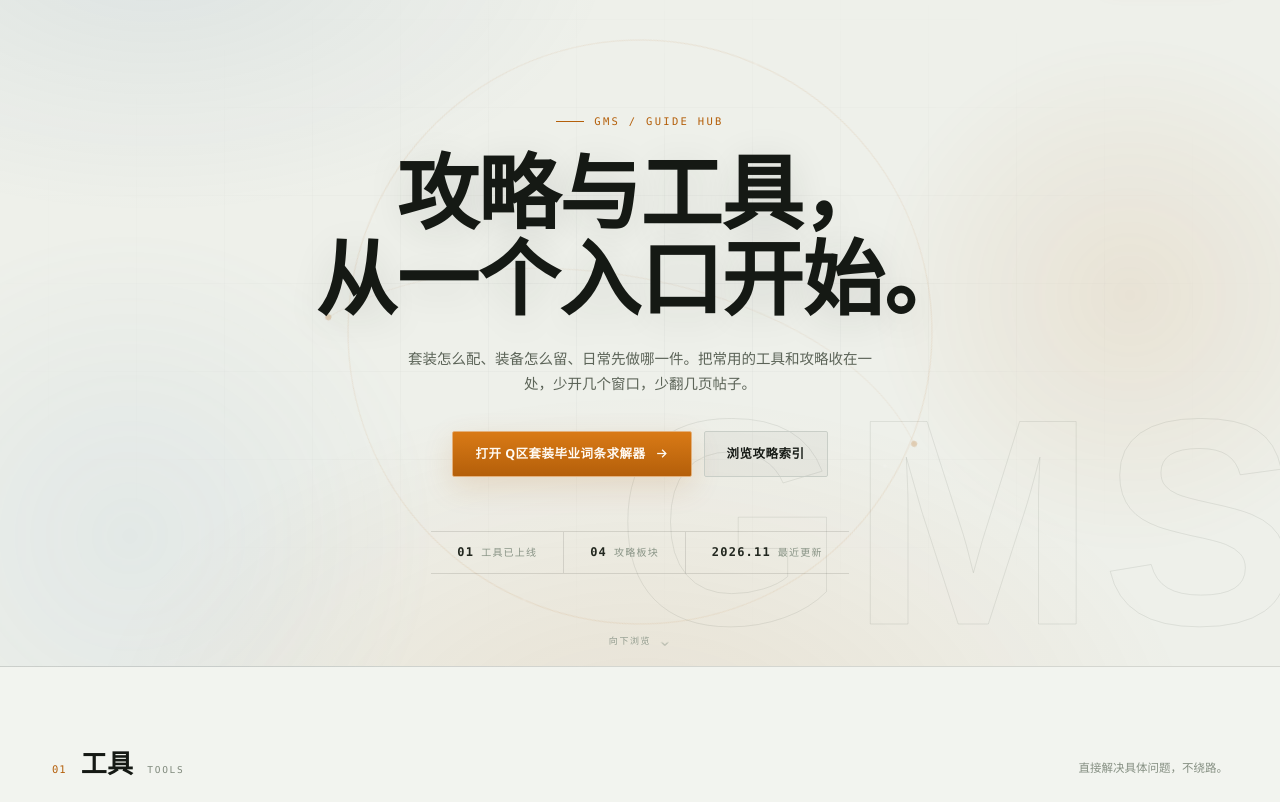
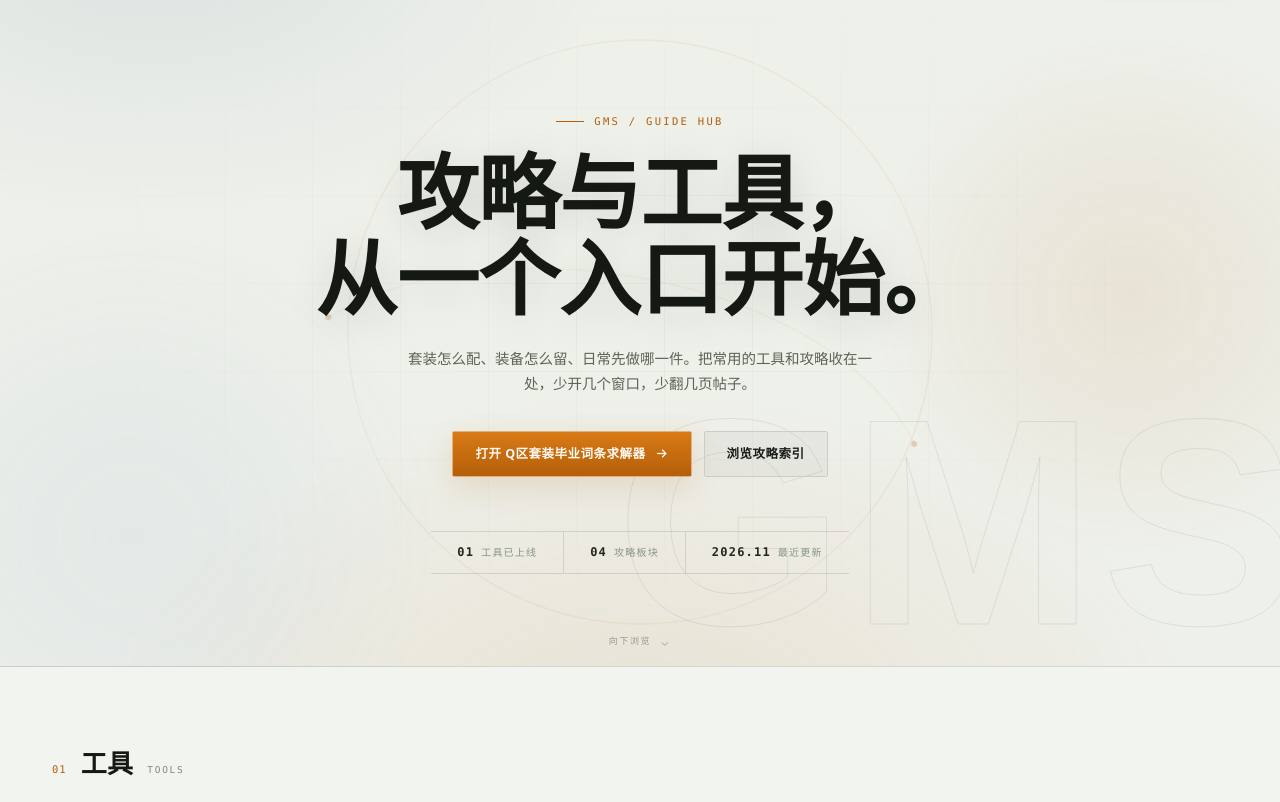
Before and after one commit to YourKlc/gmsinone, a plain HTML site: page main/index.html in a window 1280 px wide. Shown: the part 134-936 px from the top of the page. Drawn offline with Linux system fonts and the light colour scheme.

```diff
--- a/main/index.html
+++ b/main/index.html
@@ -834,7 +834,6 @@ body.drawer-open{overflow:hidden}
           <h2>工具</h2>
           <span class="sec-en">TOOLS</span>
         </div>
-        <p>直接解决具体问题，不绕路。</p>
       </div>
 
       <a class="tool-card" href="/tools/3lsolve/">
```
